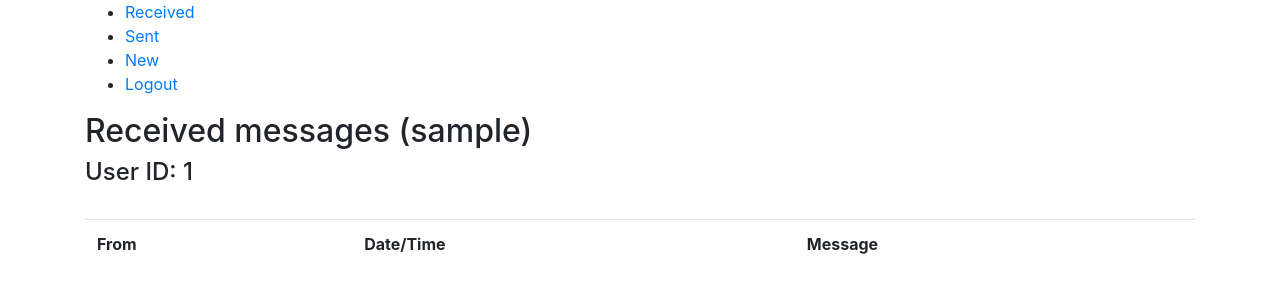
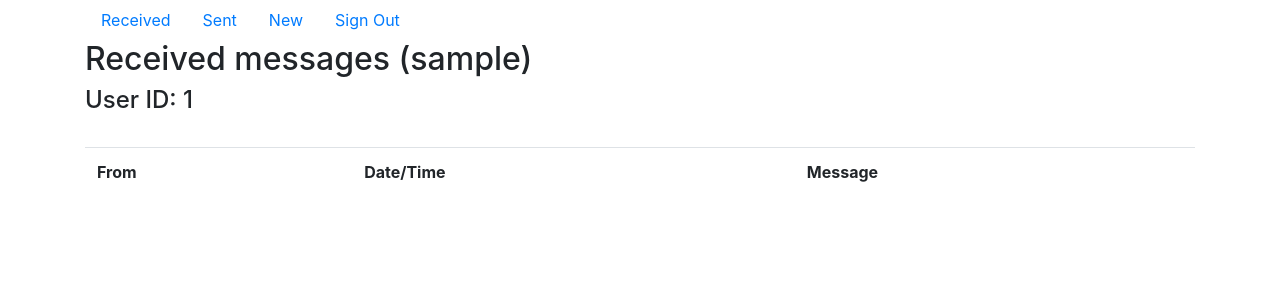
Before and after one commit to PeterKroselj/bMail, a Python web app: template templates/bmail_browse.html in a window 1280 px wide. Shown: the top 300 px of the page. Run offline with Jinja, Linux system fonts and the light colour scheme; the template is opened without the code that fills it: most values are stand-ins (such as "Sample title", 1, 10 or a date in 2020); lists and menus that the app fills with data are empty; some libraries are stand-ins or nearby versions.

Commit message:
added bootstrap navigation bar

```diff
--- a/templates/bmail_browse.html
+++ b/templates/bmail_browse.html
@@ -10,11 +10,11 @@
 <body>
   <div class="container">
 
-  <ul>
-    <li><a class="active" href="/received/{{ user_id }}">Received</a></li>
-    <li><a href="/sent/{{ user_id }}">Sent</a></li>
-    <li><a href="/edit/{{ user_id }}">New</a></li>
-    <li><a href="/">Logout</a></li>
+  <ul class="nav">
+    <li class="nav-item"><a class="nav-link active" href="/received/{{ user_id }}">Received</a></li>
+    <li class="nav-item"><a class="nav-link" href="/sent/{{ user_id }}">Sent</a></li>
+    <li class="nav-item"><a class="nav-link" href="/edit/{{ user_id }}">New</a></li>
+    <li class="nav-item"><a class="nav-link" href="/">Sign Out</a></li>
   </ul>
 
     {% if sent %}
```
Also changed, not shown: templates/bmail_edit.html (+4 -4 lines).
